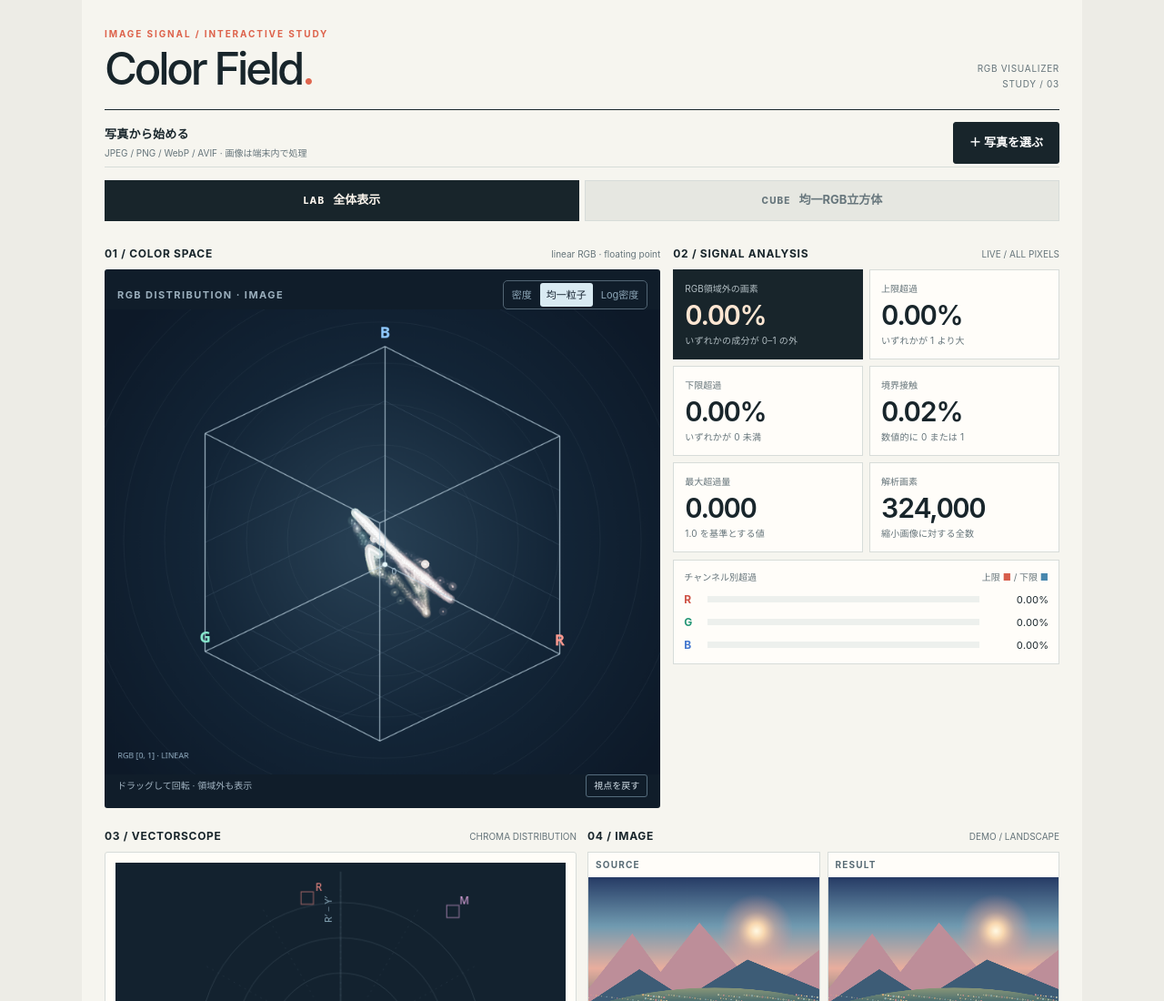
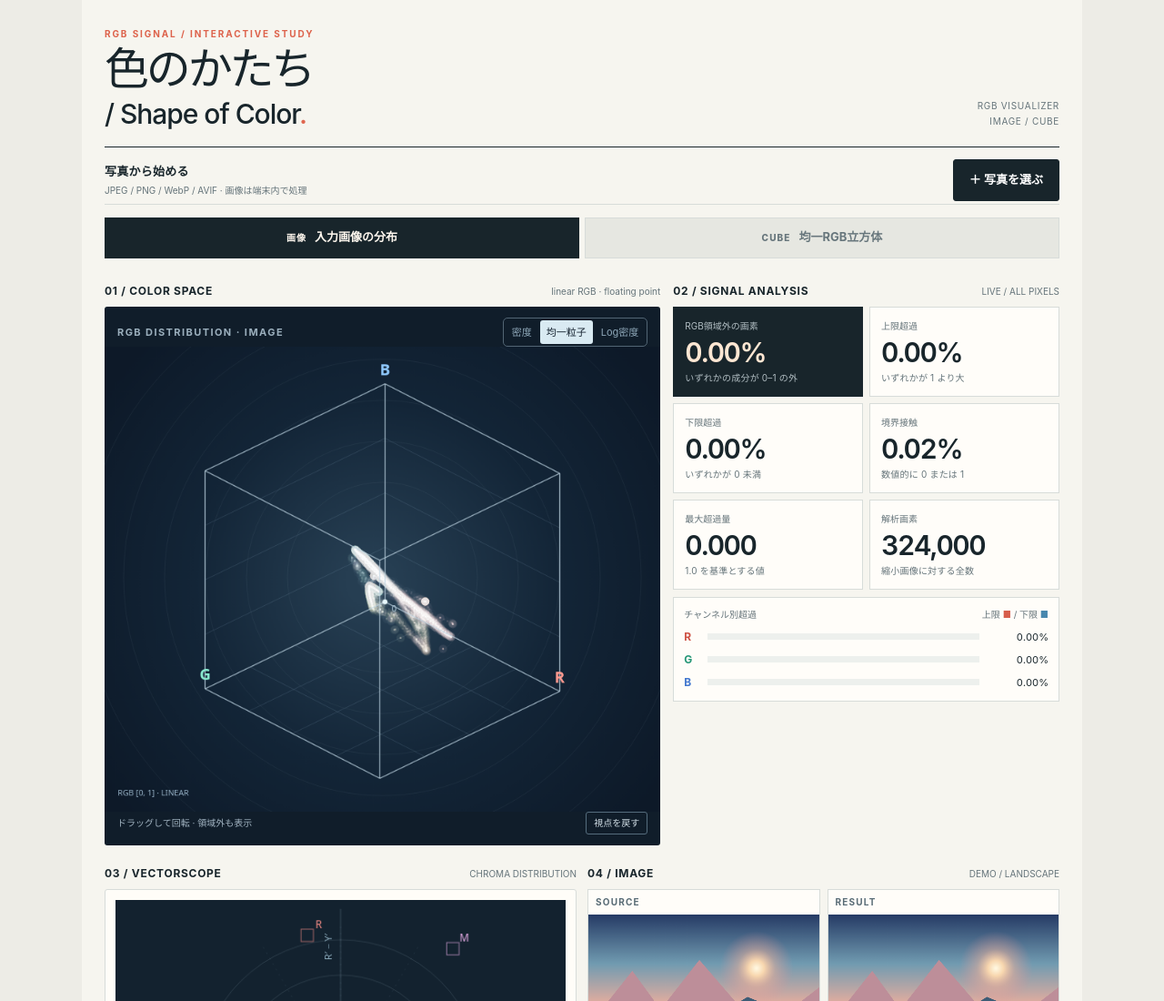
Before and after one commit to goldkiss2010-ai/Image-Signal-Boundary-Lab, a plain HTML site: page index.html in a window 1280 px wide. Shown: the top 1100 px of the page at 91% size. Drawn offline with Linux system fonts and the light colour scheme.

Commit message:
Rename app to 色のかたち / Shape of Color and image view label

```diff
--- a/index.html
+++ b/index.html
@@ -1,8 +1,9 @@
-<!doctype html><html lang="ja"><head><meta charset="utf-8"><meta name="viewport" content="width=device-width, initial-scale=1"><title>Color Field — Signal Studio</title></head><body style="margin:0;background:#edece6">
+<!doctype html><html lang="ja"><head><meta charset="utf-8"><meta name="viewport" content="width=device-width, initial-scale=1"><title>色のかたち / Shape of Color</title></head><body style="margin:0;background:#edece6">
 <div id="cfv3" class="cf-app">
 <style>
 #cfv3{--paper:#f6f5ef;--ink:#18252b;--secondary:#65747a;--line:#d7dcd9;--accent:#dd624b;--blue:#3367b5;--black:#101b28;background:var(--paper);color:var(--ink);font-family:ui-sans-serif,-apple-system,BlinkMacSystemFont,"Hiragino Kaku Gothic ProN",system-ui,sans-serif;font-size:13px;line-height:1.5;padding:16px;max-width:1050px;margin:0 auto}
 #cfv3 *{box-sizing:border-box}#cfv3 button,#cfv3 input{font:inherit}#cfv3 button{cursor:pointer}#cfv3 .eyebrow{color:var(--accent);font-size:10px;letter-spacing:.19em;font-weight:750}#cfv3 .mast{display:flex;align-items:end;justify-content:space-between;gap:12px;padding:5px 0 19px;border-bottom:1px solid var(--ink)}#cfv3 h2{font-size:clamp(31px,7vw,49px);font-weight:550;line-height:1.02;letter-spacing:-.065em;margin:6px 0 0}#cfv3 .mastsmall{font-size:10px;color:var(--secondary);text-align:right;letter-spacing:.07em;line-height:1.7}
+#cfv3 .mast h2 .title-en{display:block;margin-top:8px;font-size:clamp(21px,4.6vw,30px);font-weight:520;letter-spacing:-.035em;line-height:1.1;white-space:normal}
 #cfv3 .sectionline{display:flex;justify-content:space-between;gap:8px;align-items:baseline;margin:16px 0 8px}#cfv3 .sectionline strong{font-size:12px;letter-spacing:.06em;font-weight:750}#cfv3 .tiny{font-size:10px;color:var(--secondary)}#cfv3 .field{border:1px solid var(--line);background:#fffdf8;padding:11px;border-radius:3px}
 #cfv3 .stage{background:#101d2a;border-radius:3px;overflow:hidden;position:relative}#cfv3 .stagehead{padding:12px 14px 0;display:flex;align-items:center;justify-content:space-between;gap:8px;color:#b3c4cf}#cfv3 .stagelabel{font-size:11px;letter-spacing:.13em;color:#9bafbd;font-weight:650}#cfv3 .toggle{display:flex;align-items:center;gap:2px;border:1px solid #526574;border-radius:5px;padding:2px}#cfv3 .toggle button{background:transparent;border:0;color:#8ea7b8;font-size:11px;padding:5px 9px;border-radius:3px}#cfv3 .toggle button.sel{background:#d9eaf2;color:#14212e}#cfv3 #cfv3-cube{display:block;width:100%;height:auto;touch-action:none;cursor:grab}#cfv3 .stagefoot{display:flex;justify-content:space-between;align-items:center;padding:0 14px 12px;color:#a1b3c1;font-size:10px}#cfv3 .resetview{border:1px solid #556c7d;background:transparent;color:#d2dfe7;border-radius:3px;padding:4px 8px;font-size:10px}
 #cfv3 .metricgrid{display:grid;grid-template-columns:repeat(2,minmax(0,1fr));gap:7px}#cfv3 .metric{padding:13px 12px 12px;border:1px solid var(--line);background:#fffdf9;min-width:0}#cfv3 .metric.primary{background:var(--ink);color:#f6f6f0;border-color:var(--ink)}#cfv3 .metric .mlabel{font-size:10px;color:var(--secondary);min-height:15px}#cfv3 .metric.primary .mlabel{color:#b1bdc2}#cfv3 .metric .mvalue{font-size:clamp(22px,7vw,30px);line-height:1.4;letter-spacing:-.05em;font-weight:560;font-variant-numeric:tabular-nums}#cfv3 .metric.primary .mvalue{color:#ffe7d3}#cfv3 .metric .units{color:var(--secondary);font-size:10px;letter-spacing:.02em}#cfv3 .metric.primary .units{color:#b1bdc2}
@@ -94,7 +95,7 @@
 @media(max-width:540px){#cfv3 .surface-camera{grid-template-columns:1fr}#cfv3 .surface-camera .cube-tool{grid-column:1}}
 @media(max-width:430px){#cfv3 .concept-controls{gap:12px 9px}}
 </style>
-<header class="mast"><div><div class="eyebrow">IMAGE SIGNAL / INTERACTIVE STUDY</div><h2>Color Field<span style="color:#df664f">.</span></h2></div><div class="mastsmall">RGB VISUALIZER<br>STUDY / 03</div></header>
+<header class="mast"><div><div class="eyebrow">RGB SIGNAL / INTERACTIVE STUDY</div><h2>色のかたち<span class="title-en">/ Shape of Color<span style="color:#df664f">.</span></span></h2></div><div class="mastsmall">RGB VISUALIZER<br>IMAGE / CUBE</div></header>
 <div class="uploadbar"><div class="uploadcopy"><strong>写真から始める</strong><span>JPEG / PNG / WebP / AVIF · 画像は端末内で処理</span></div><label for="cfv3-file" class="btn uploadbutton" role="button">＋ 写真を選ぶ</label><input id="cfv3-file" type="file" accept="image/jpeg,image/png,image/webp,image/avif" style="display:none"></div>
 
 <div id="cfv3-floating" class="cube-follow" aria-label="追従RGBキューブ">
@@ -108,7 +109,7 @@
 </div>
 
 <nav class="workspace-switch" aria-label="表示モード">
-  <button type="button" id="cfv3-lab-tab" class="active" aria-pressed="true"><span>LAB</span><strong>全体表示</strong></button>
+  <button type="button" id="cfv3-lab-tab" class="active" aria-pressed="true"><span>画像</span><strong>入力画像の分布</strong></button>
   <button type="button" id="cfv3-cube-tab" aria-pressed="false"><span>CUBE</span><strong>均一RGB立方体</strong></button>
 </nav>
 <section class="cube-tools" aria-label="RGBキューブの座標と比較">
```
